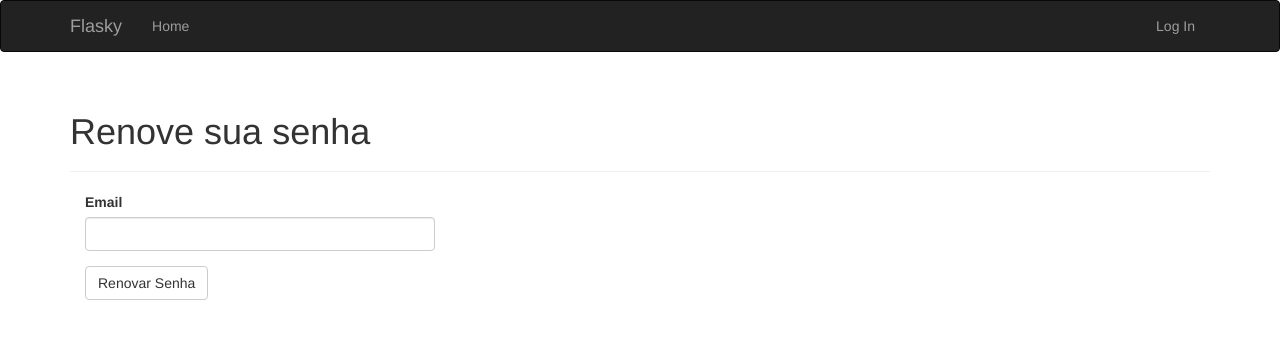
After one commit to RafaIzu/dev_sist_delivery2, a Flask app: page /auth/reset in a window 1280 px wide. The commit adds this page. Shown: the top 339 px of the page. Run offline with Flask 2, Linux system fonts and the light colour scheme; some libraries are stand-ins or nearby versions.

```diff
--- a/app/auth/forms.py
+++ b/app/auth/forms.py
@@ -38,9 +38,33 @@ class RegistrationForm(FlaskForm):
 
 
 class ChangePasswordForm(FlaskForm):
-    old_password = PasswordField('Old password', validators=[DataRequired()])
-    password = PasswordField('New Password', validators=[
-        DataRequired(), EqualTo('password2', message='Passwords must match.')])
-    password2 = PasswordField('Confirm new password',
+    old_password = PasswordField('Velha senha', validators=[DataRequired()])
+    password = PasswordField('Nova senha', validators=[
+        DataRequired(), EqualTo('password2', message='Senhas devem coincidir.')])
+    password2 = PasswordField('Confirme a nova senha',
                               validators=[DataRequired()])
-    submit = SubmitField('Update Password')
+    submit = SubmitField('Atualizar senha')
+
+
+class PasswordResetRequestForm(FlaskForm):
+    email = StringField('Email', validators=[DataRequired(), Length(1, 64),
+                                             Email()])
+    submit = SubmitField('Renovar Senha')
+
+
+class PasswordResetForm(FlaskForm):
+    password = PasswordField('Nova Senha', validators=[
+        DataRequired(), EqualTo('password2', message='Senhas devem coincidir')])
+    password2 = PasswordField('Confirmar senha', validators=[DataRequired()])
+    submit = SubmitField('Renovar Senha')
+
+
+class ChangeEmailForm(FlaskForm):
+    email = StringField('New Email', validators=[DataRequired(), Length(1, 64),
+                                                 Email()])
+    password = PasswordField('Password', validators=[DataRequired()])
+    submit = SubmitField('Update Email Address')
+
+    def validate_email(self, field):
+        if Consumer.query.filter_by(email=field.data.lower()).first():
+            raise ValidationError('Email already registered.')
--- a/app/auth/views.py
+++ b/app/auth/views.py
@@ -1,7 +1,7 @@
 from flask import render_template, redirect, request, url_for, flash
 from flask_login import login_user, logout_user, login_required, current_user
 from . import auth
-from .forms import LoginForm, RegistrationForm, ChangePasswordForm
+from .forms import ChangeEmailForm, LoginForm, RegistrationForm, ChangePasswordForm, PasswordResetForm, PasswordResetRequestForm
 from ..models import Consumer, Destiny
 from .. import db
 from ..email import send_email
@@ -64,7 +64,7 @@ def register():
         db.session.commit()
         token = consumer.generate_confirmation_token()
         send_email(consumer.email, 'Confirm Your Account',
-                   'auth/email/confirm', user=consumer, token=token)
+                   'auth/email/confirm', consumer=consumer, token=token)
         flash('A confirmation email has been sent to you by email.')
         return redirect(url_for('auth.login'))
     return render_template('auth/register.html')
@@ -119,7 +119,6 @@ def before_request():
 @auth.route('/unconfirmed')
 def unconfirmed():
     if current_user.is_anonymous or current_user.confirmed:
-        print('>>>cherry<<<')
         return redirect(url_for('main.index'))
     return render_template('auth/unconfirmed.html')
 
@@ -128,10 +127,10 @@ def unconfirmed():
 @login_required
 def resend_confirmation():
     token = current_user.generate_confirmation_token()
-    send_email(current_user.email, 'Confirm You Account',
+    send_email(current_user.email, 'Confirmando a sua conta',
                'auth/email/confirm', user=current_user,
                token=token)
-    flash('A new confirmation email has been sent to you by email.')
+    flash('Um novo e-mail de confirmação foi enviada para a sua caixa de e-mails.')
     return redirect(url_for('main.index'))
 
 @auth.route('/change_password', methods=['GET', 'POST'])
@@ -143,8 +142,66 @@ def change_password():
             current_user.password = form.password.data
             db.session.add(current_user)
             db.session.commit()
-            flash('Your password has been updated')
+            flash('Sua senha foi trocada.')
             return redirect(url_for('main.index'))
         else:
             flash('Invalid Password')
     return render_template("auth/change_password.html", form=form)
+
+@auth.route('/reset', methods=['GET', 'POST'])
+def password_reset_request():
+    if not current_user.is_anonymous:
+        return redirect(url_for('main.index'))
+    form = PasswordResetRequestForm()
+    if form.validate_on_submit():
+        consumer = Consumer.query.filter_by(email=form.email.data.lower()).first()
+        if consumer:
+            token = consumer.generate_reset_token()
+            send_email(consumer.email, 'Renovando a sua senha.',
+                       'auth/email/reset_password', consumer=consumer, token=token)
+            flash('Um email com instruções para renovar a sua senha foi'
+                  'enviado para você')
+            return redirect(url_for('auth.login'))
+    return render_template('auth/reset_password.html', form=form)
+
+@auth.route('/reset/<token>', methods=['GET', 'POST'])
+def password_reset(token):
+    if not current_user.is_anonymous:
+        return redirect(url_for('main.index'))
+    form =  PasswordResetForm()
+    if form.validate_on_submit():
+        if Consumer.reset_password(token, form.password.data):
+            db.session.commit()
+            flash('Sua senha foi renovada!')
+            return redirect(url_for('main.login'))
+        else:
+            return redirect(url_for('main.index'))
+    return render_template('auth/reset_password.html', form=form)
+
+@auth.route('/change_email', methods=['GET', 'POST'])
+@login_required
+def change_email_request():
+    form = ChangeEmailForm()
+    if form.validate_on_submit():
+        if current_user.verify_password(form.password.data):
+            new_email = form.email.data.lower()
+            token = current_user.generate_email_change_token(new_email)
+            send_email(new_email, 'Confirme o seu endereço de email',
+                       'auth/email/change_email', consumer=current_user,
+                       token=token)
+            flash('Um email com as instruções para confirmar seu novo email'
+                  'Foi enviado para você.')
+            return redirect(url_for('main.index'))
+        else:
+            flash('Email ou senha inválida.')
+    return render_template('auth/change_email.html', form=form)
+
+@auth.route('/change_email/<token>', methods=['GET', 'POST'])
+@login_required
+def change_email(token):
+    if current_user.change_email(token):
+        db.session.commit()
+        flash('Seu endereço de email foi atualizado!')
+    else:
+        flash('Requerimento invalido.')
+    return redirect(url_for('main.index'))
--- a/app/templates/auth/email/confirm.html
+++ b/app/templates/auth/email/confirm.html
@@ -1,4 +1,4 @@
-<p>Prezado {{ user.username }}</p>
+<p>Prezado {{ consumer.username }}</p>
 <p>Bem vindos ao Jogos Acme</p>
 
 <p>Para confirmar seu acesso: <a href="{{ url_for('auth.confirm', token=token, _external=True)}}">Clique aqui.</a> </p>
--- a/app/templates/auth/email/confirm.txt
+++ b/app/templates/auth/email/confirm.txt
@@ -1,7 +1,9 @@
-Prezado {{ user.username}}
+Prezado {{ consumer.username}}
 Bem vindos ao Jogos Acme
 
-Para confirmar seu acesso: <a href="{{ url_for('auth.confirm', token=token, _external=True)}}">Clique aqui.
+Para confirmar seu acesso, favor clicar no seguinte link:
+{{ url_for('auth.confirm', token=token, _external=True)}}"
+
 Alternativamente você pode acessar via esse link:
 {{url_for('auth.confirm', token=token, _external=True)}}
 Desde já agradeçemos sua atenção,
--- a/app/templates/auth/login.html
+++ b/app/templates/auth/login.html
@@ -8,7 +8,7 @@
     <h1>Login</h1>
     <div class="col-md-4">
     {{ wtf.quick_form(form) }}
-    <br>
+    <br><p>Esqueceu sua senha? <a href="{{ url_for('auth.password_reset_request') }}">Clique aqui para renova-la.</a>.</p>
     <p>É novo usuário? <a href="{{ url_for('auth.register') }}">Clique aqui para se cadastrar!</a>.</p>
 </div>
 </div>
@@ -31,7 +31,7 @@
         </div>
     </form>
     <br>
-    <p>New User? <a href="{{ url_for('auth.register') }}"> Click here to register </a></p>
+    <p>New User? <a href="{{ url_for('auth.register') }}"> Clique aqui para se cadastrar! </a></p>
 </div>
 -->
 {% endblock %}
--- /dev/null
+++ b/app/templates/auth/reset_password.html
@@ -0,0 +1,13 @@
+{% extends "base.html" %}
+{% import "bootstrap/wtf.html" as wtf %}
+
+{% block title %}Flasky - renovação de senha {% endblock %}
+
+{% block page_content %}
+<div class="page-header">
+    <h1>Renove sua senha</h1>
+</div>
+<div class="col-md-4">
+    {{wtf.quick_form(form)}}
+</div>
+{% endblock %}
--- a/app/templates/base.html
+++ b/app/templates/base.html
@@ -30,9 +30,10 @@
                 <ul class="nav navbar-nav navbar-right">
                     {% if current_user.is_authenticated %}
                     <li class="dropdown">
-                        <a href="#" class="dropdown-toggle" data-toggle="dropdown">Account <b class="caret"></b></a>
+                        <a href="#" class="dropdown-toggle" data-toggle="dropdown">Conta<b class="caret"></b></a>
                         <ul class="dropdown-menu">
-                            <li><a href="{{ url_for('auth.change_password') }}">Change Password</a></li>
+                            <li><a href="{{ url_for('auth.change_password') }}">Mudar senha</a></li>
+                            <li><a href="{{ url_for('auth.change_email_request') }}">Mudar email</a></li>
                             <li> <a href="{{ url_for('auth.logout') }}">Log Out</a></li>
                         </ul>
                     </li>
```
Also changed, not shown: app/models.py (+41 -0 lines), app/templates/auth/change_email.html (added, +14 -0 lines), app/templates/auth/change_password.html (added, +13 -0 lines), app/templates/auth/email/change_email.html (added, +7 -0 lines), app/templates/auth/email/change_email.txt (added, +7 -0 lines), app/templates/auth/email/reset_password.html (added, +8 -0 lines), app/templates/auth/email/reset_password.txt (added, +8 -0 lines), config.py (+5 -4 lines), delivery.sqlite.
